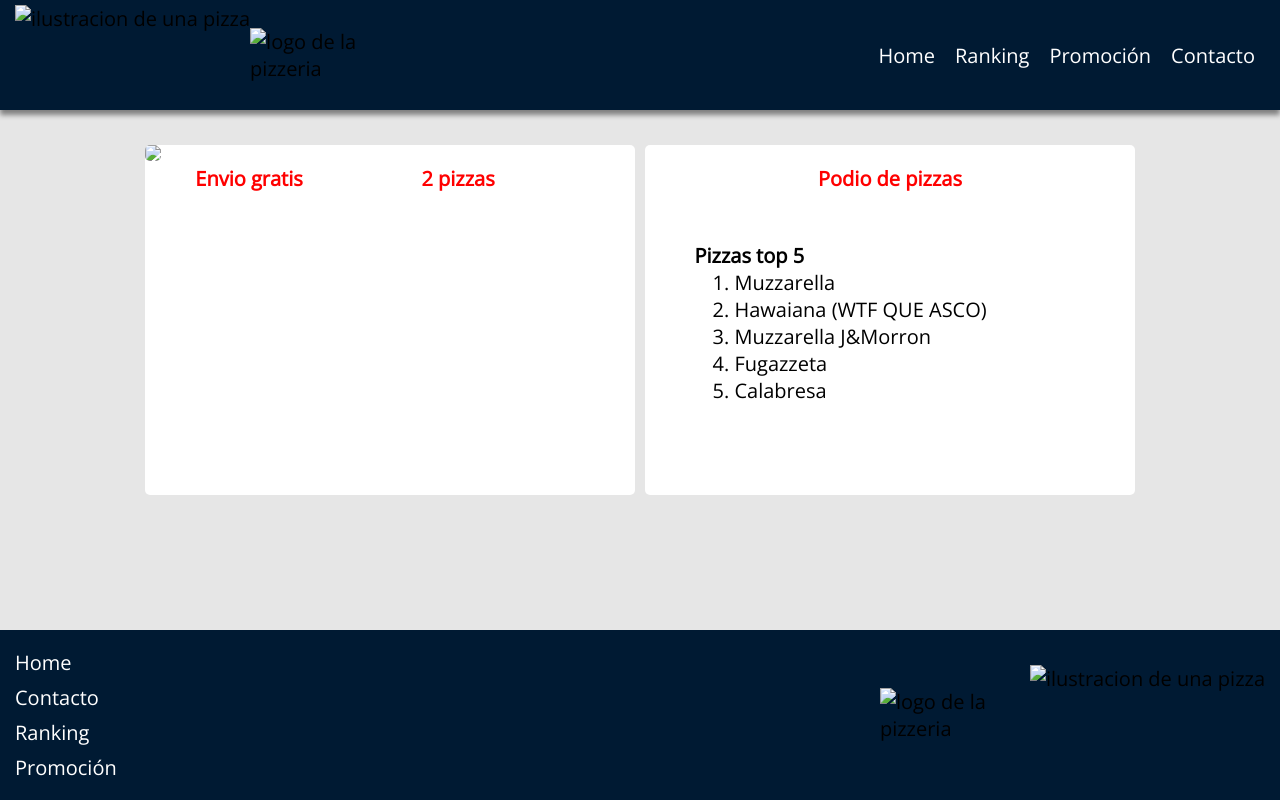
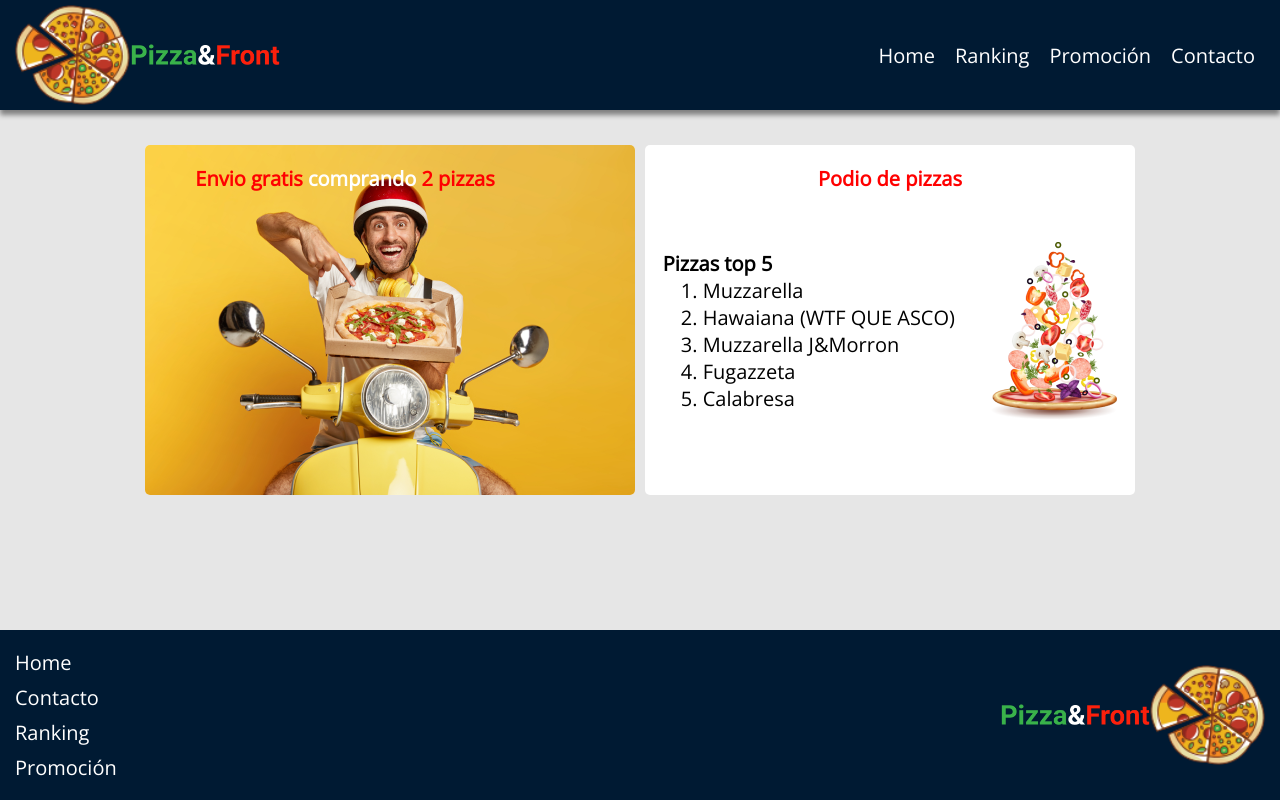
Before and after one commit to bustafed/webPizza, a plain HTML site: page index.html in a window 1280 px wide. Drawn offline with nearby package versions, Linux system fonts and the light colour scheme; the site is published under a folder, as on GitHub Pages, so addresses that start at the root find nothing.

Commit message:
arreglo error en display img

```diff
--- a/index.html
+++ b/index.html
@@ -13,8 +13,8 @@
 <body>
     <header>
         <div id="headIzq">
-            <img id="pizza" src="/img/pizza.png" alt="ilustracion de una pizza">
-            <img id="logo" src="/img/Logo.png" alt="logo de la pizzeria">
+            <img id="pizza" src="img/pizza.png" alt="ilustracion de una pizza">
+            <img id="logo" src="img/Logo.png" alt="logo de la pizzeria">
         </div>
         <div id="headDer">
             <span class="spanHead">Home</span>
@@ -26,7 +26,7 @@
 
     <main>
         <div class="principal">
-            <img id="deli" src="/img/Delivery.png">
+            <img id="deli" src="img/Delivery.png">
             <h2 id="desvioIzq">Envio gratis <span id="blanco">comprando</span> 2 pizzas</h2>
         </div>
         <div class="principal">
@@ -42,7 +42,7 @@
                         <li>Calabresa</li>
                     </ol>
                 </div>
-                <img src="/img/PizzaFalling.png" alt="">
+                <img src="img/PizzaFalling.png" alt="">
             </div>
         </div>
     </main>
@@ -55,8 +55,8 @@
             <span>Promoción</span>
         </div>
         <div id="footDer">
-            <img id="logo" src="/img/Logo.png" alt="logo de la pizzeria">
-            <img id="pizza" src="/img/pizza.png" alt="ilustracion de una pizza">
+            <img id="logo" src="img/Logo.png" alt="logo de la pizzeria">
+            <img id="pizza" src="img/pizza.png" alt="ilustracion de una pizza">
         </div>
     </footer>
 </body>
```
